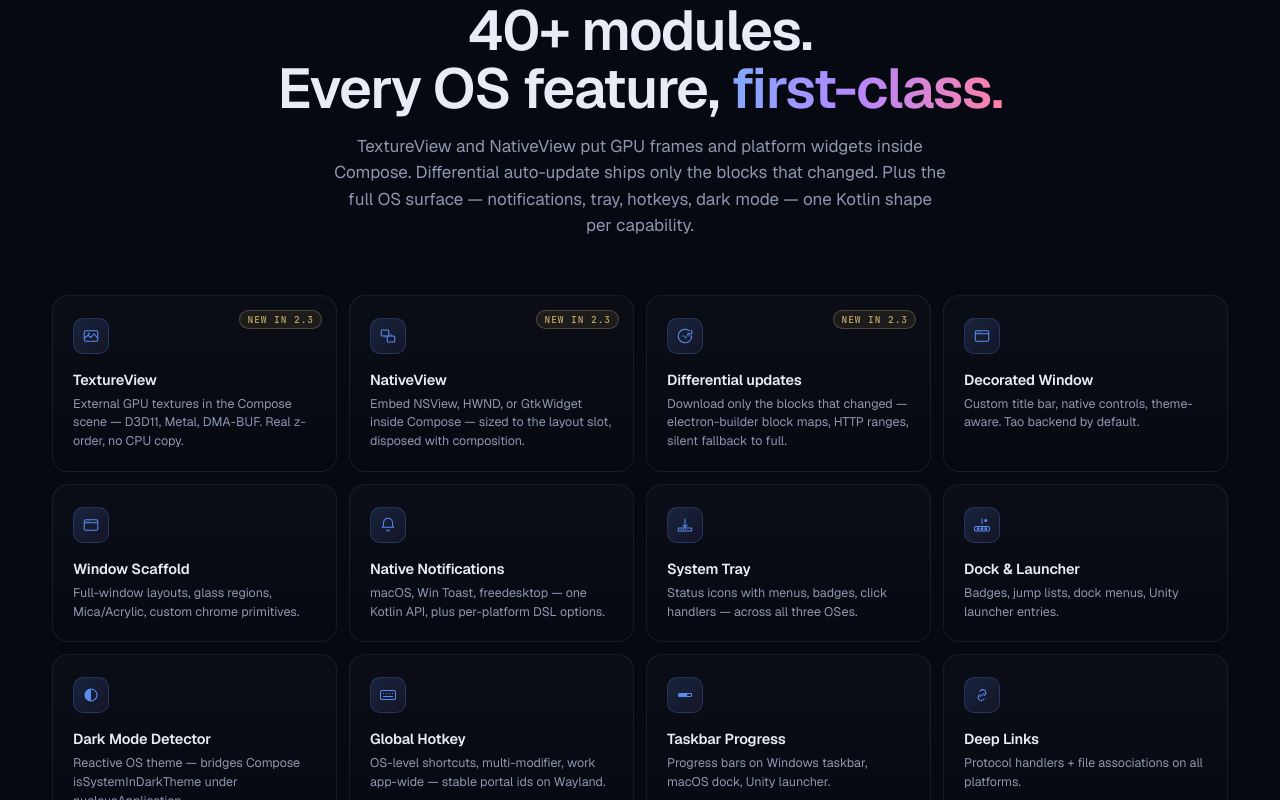
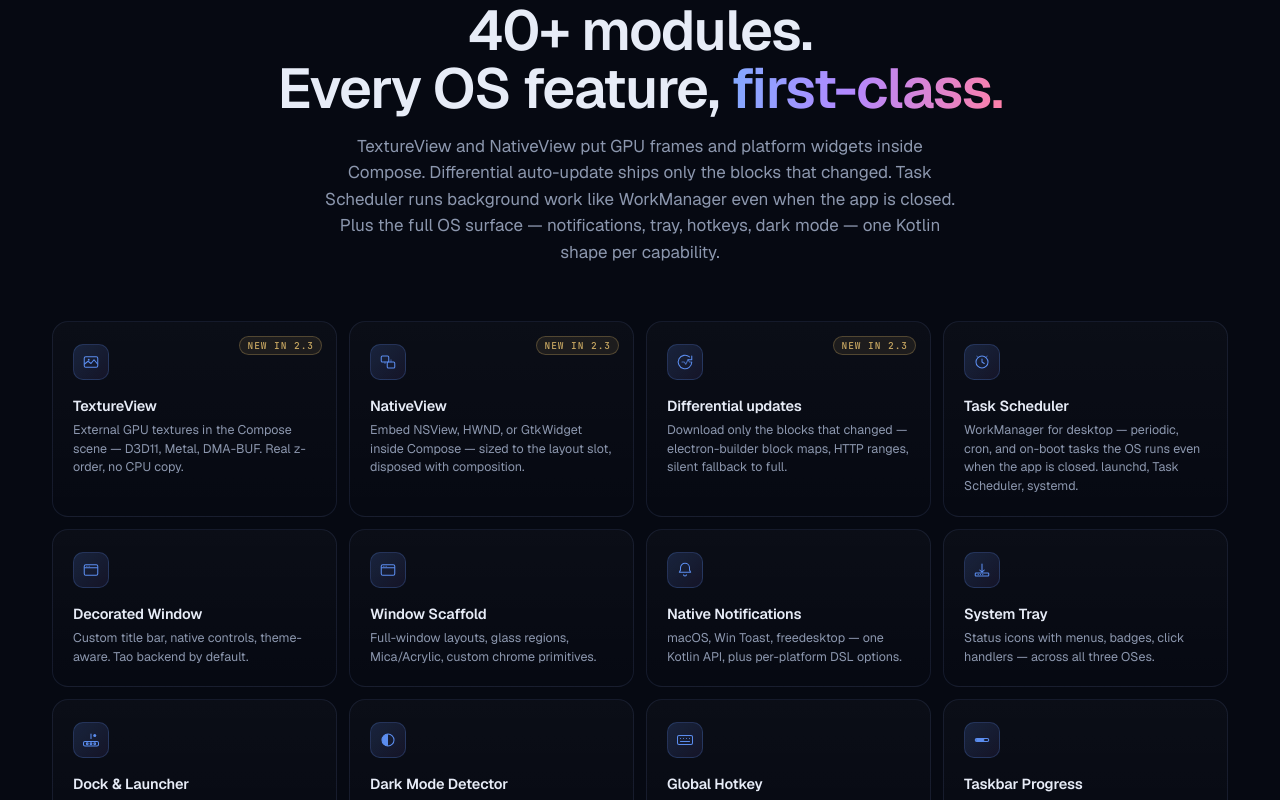
Before and after one commit to NucleusFramework/nucleus-website, a Next.js app: page /docs in a window 1280 px wide. Shown: the part 2660-3460 px from the top of the page. Built offline with nearby package versions, Linux system fonts and the light colour scheme; no server answers; what fumadocs-ui would draw is missing.

Commit message:
feat(landing): surface Task Scheduler on the home features grid
Highlight DesktopTaskScheduler as WorkManager-for-desktop so background
jobs that survive app exit are discoverable from the homepage.

```diff
--- a/components/landing/sections/Features.tsx
+++ b/components/landing/sections/Features.tsx
@@ -45,6 +45,15 @@
     icon: 'update',
     href: '/docs/packaging/auto-update',
     new: true,
+  },
+  {
+    name: { en: 'Task Scheduler', fr: 'Task Scheduler' },
+    desc: {
+      en: 'WorkManager for desktop — periodic, cron, and on-boot tasks the OS runs even when the app is closed. launchd, Task Scheduler, systemd.',
+      fr: 'Le WorkManager du desktop — tâches périodiques, cron et au boot que l\'OS lance même app fermée. launchd, Task Scheduler, systemd.',
+    },
+    icon: 'scheduler',
+    href: '/docs/lifecycle/scheduler',
   },
   {
     name: { en: 'Decorated Window', fr: 'Fenêtre décorée' },
@@ -161,6 +170,7 @@
     case 'key': return <svg viewBox="0 0 24 24" fill="none"><rect x="2" y="6" width="20" height="12" rx="2" stroke={c} strokeWidth={sw}/><path d="M6 10v0M10 10v0M14 10v0M18 10v0M6 14h12" stroke={c} strokeWidth={sw} strokeLinecap="round"/></svg>;
     case 'progress': return <svg viewBox="0 0 24 24" fill="none"><rect x="3" y="10" width="18" height="4" rx="2" stroke={c} strokeWidth={sw}/><path d="M5 12h9" stroke={c} strokeWidth="2.5" strokeLinecap="round"/></svg>;
     case 'update': return <svg viewBox="0 0 24 24" fill="none"><path d="M21 12a9 9 0 11-3-6.7M21 4v5h-5" stroke={c} strokeWidth={sw} strokeLinecap="round" strokeLinejoin="round"/><path d="M8 12h3l2 3 3-6 2 3h2" stroke={c} strokeWidth={sw} strokeLinecap="round" strokeLinejoin="round" opacity="0.7"/></svg>;
+    case 'scheduler': return <svg viewBox="0 0 24 24" fill="none"><circle cx="12" cy="12" r="8" stroke={c} strokeWidth={sw}/><path d="M12 8v4l3 2" stroke={c} strokeWidth={sw} strokeLinecap="round" strokeLinejoin="round"/><path d="M5 4l2 2M19 4l-2 2" stroke={c} strokeWidth={sw} strokeLinecap="round" opacity="0.55"/></svg>;
     case 'link': return <svg viewBox="0 0 24 24" fill="none"><path d="M10 14l4-4M9 7l1-1a4 4 0 015.7 5.7l-1 1M15 17l-1 1a4 4 0 01-5.7-5.7l1-1" stroke={c} strokeWidth={sw} strokeLinecap="round"/></svg>;
     case 'shield': return <svg viewBox="0 0 24 24" fill="none"><path d="M12 3l8 3v6c0 5-3.5 8-8 9-4.5-1-8-4-8-9V6l8-3z" stroke={c} strokeWidth={sw} strokeLinejoin="round"/><path d="M9 12l2 2 4-4" stroke={c} strokeWidth={sw} strokeLinecap="round" strokeLinejoin="round"/></svg>;
     case 'chip': return <svg viewBox="0 0 24 24" fill="none"><rect x="6" y="6" width="12" height="12" rx="2" stroke={c} strokeWidth={sw}/><rect x="9" y="9" width="6" height="6" stroke={c} strokeWidth={sw}/><path d="M9 3v3M12 3v3M15 3v3M9 18v3M12 18v3M15 18v3M3 9h3M3 12h3M3 15h3M18 9h3M18 12h3M18 15h3" stroke={c} strokeWidth={sw} strokeLinecap="round"/></svg>;
--- a/lib/landing-i18n.ts
+++ b/lib/landing-i18n.ts
@@ -226,8 +226,8 @@
     ),
   } as Bi,
   subtitle: {
-    en: 'TextureView and NativeView put GPU frames and platform widgets inside Compose. Differential auto-update ships only the blocks that changed. Plus the full OS surface — notifications, tray, hotkeys, dark mode — one Kotlin shape per capability.',
-    fr: 'TextureView et NativeView placent textures GPU et widgets natifs dans Compose. L\'auto-update différentiel ne télécharge que les blocs modifiés. Et toute la surface OS — notifications, tray, raccourcis globaux, mode sombre — une API Kotlin par capacité.',
+    en: 'TextureView and NativeView put GPU frames and platform widgets inside Compose. Differential auto-update ships only the blocks that changed. Task Scheduler runs background work like WorkManager even when the app is closed. Plus the full OS surface — notifications, tray, hotkeys, dark mode — one Kotlin shape per capability.',
+    fr: 'TextureView et NativeView placent textures GPU et widgets natifs dans Compose. L\'auto-update différentiel ne télécharge que les blocs modifiés. Le Task Scheduler lance du travail en arrière-plan comme WorkManager, même app fermée. Et toute la surface OS — notifications, tray, raccourcis globaux, mode sombre — une API Kotlin par capacité.',
   } as Bi<string>,
   newIn: { en: 'New in {line}', fr: 'Nouveau dans {line}' } as Bi<string>,
   cta: { en: 'See what shipped in this release', fr: 'Voir le contenu de cette version' } as Bi<string>,
```
